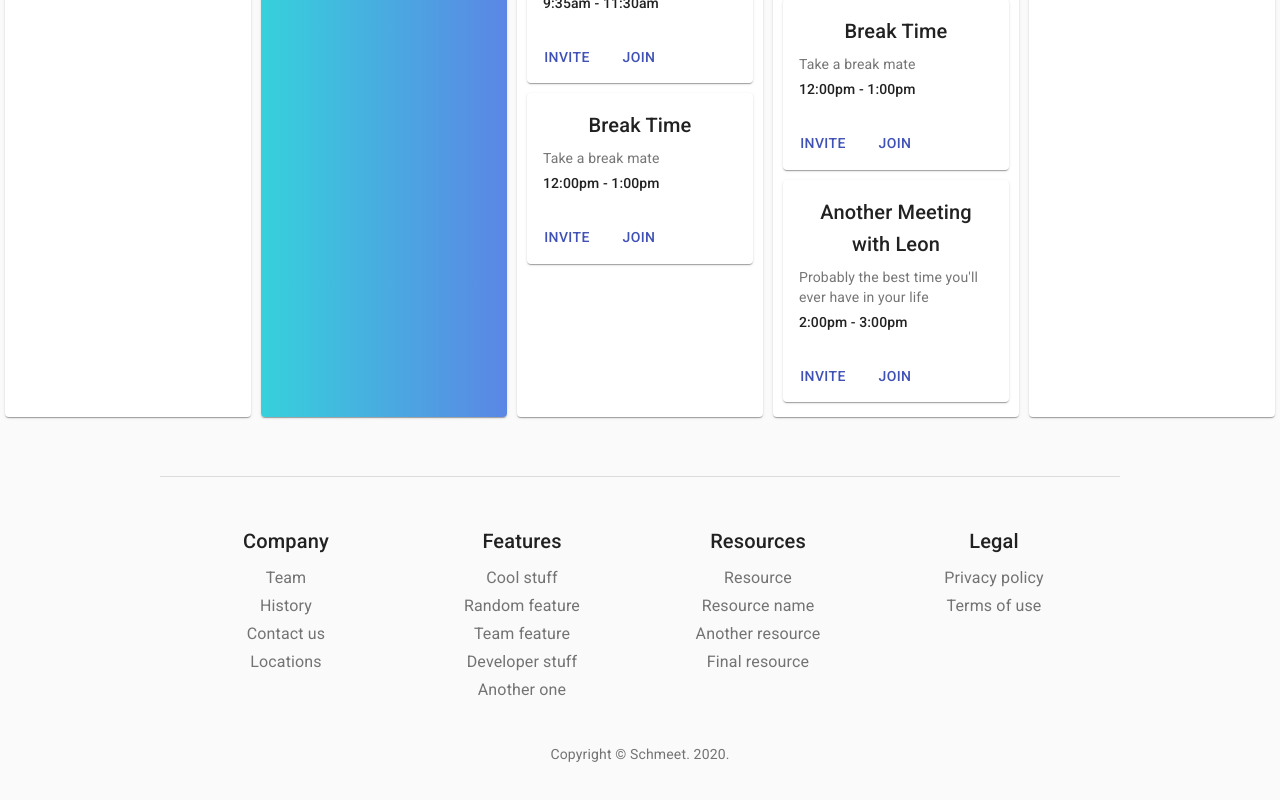
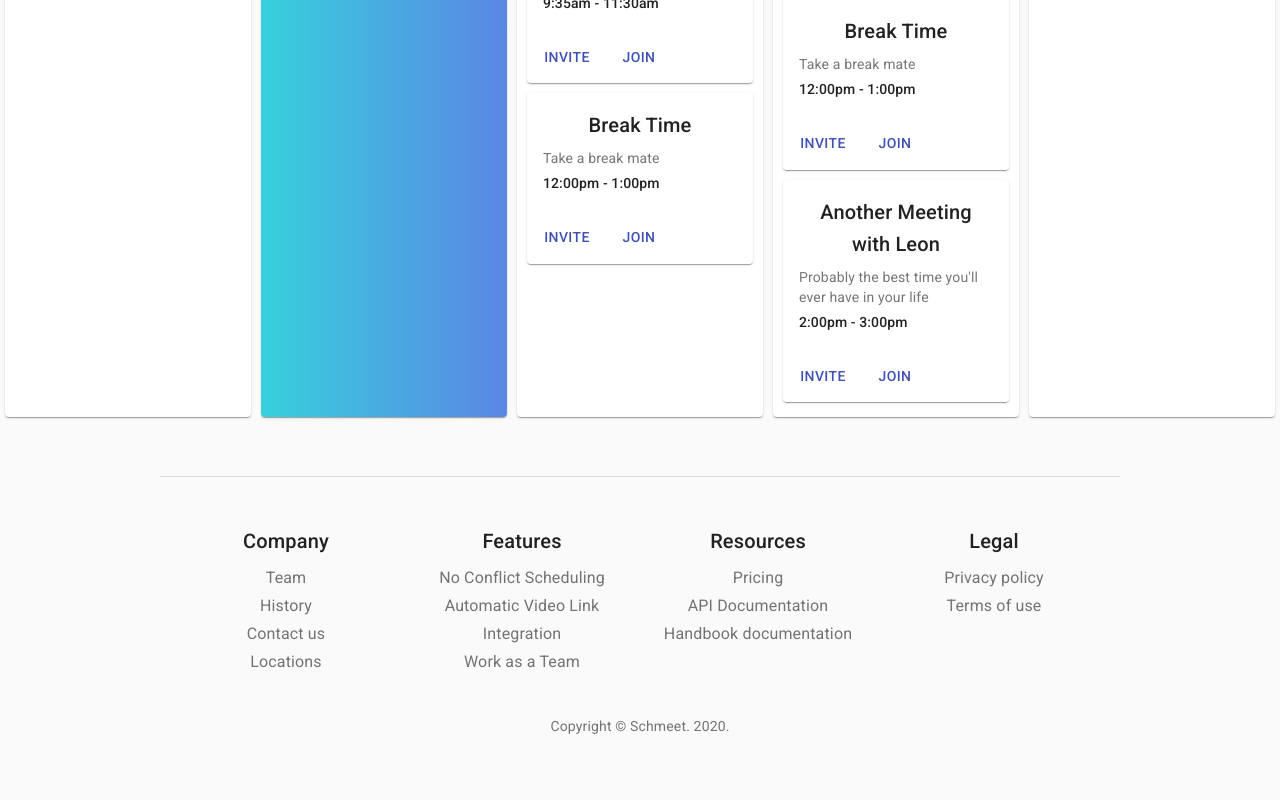
Before and after one commit to Alxjlv/schmeet-frontend, a React (Create React App) app in the folder schmeet-app/: page / in a window 1280 px wide. Shown: the part 480-1280 px from the top of the page. Built offline with nearby package versions, Linux system fonts and the light colour scheme.

Commit message:
Add footer

```diff
--- a/schmeet-app/src/components/Footer.jsx
+++ b/schmeet-app/src/components/Footer.jsx
@@ -1,14 +1,6 @@
 import React from "react";
-import AppBar from "@material-ui/core/AppBar";
-import Button from "@material-ui/core/Button";
-import Card from "@material-ui/core/Card";
-import CardActions from "@material-ui/core/CardActions";
-import CardContent from "@material-ui/core/CardContent";
-import CardHeader from "@material-ui/core/CardHeader";
 import CssBaseline from "@material-ui/core/CssBaseline";
 import Grid from "@material-ui/core/Grid";
-import StarIcon from "@material-ui/icons/StarBorder";
-import Toolbar from "@material-ui/core/Toolbar";
 import Typography from "@material-ui/core/Typography";
 import Link from "@material-ui/core/Link";
 import { makeStyles } from "@material-ui/core/styles";
@@ -75,45 +67,6 @@ const useStyles = makeStyles((theme) => ({
 	},
 }));
 
-const tiers = [
-	{
-		title: "Free",
-		price: "0",
-		description: [
-			"10 users included",
-			"2 GB of storage",
-			"Help center access",
-			"Email support",
-		],
-		buttonText: "Sign up for free",
-		buttonVariant: "outlined",
-	},
-	{
-		title: "Pro",
-		subheader: "Most popular",
-		price: "15",
-		description: [
-			"20 users included",
-			"10 GB of storage",
-			"Help center access",
-			"Priority email support",
-		],
-		buttonText: "Get started",
-		buttonVariant: "contained",
-	},
-	{
-		title: "Enterprise",
-		price: "30",
-		description: [
-			"50 users included",
-			"30 GB of storage",
-			"Help center access",
-			"Phone & email support",
-		],
-		buttonText: "Contact us",
-		buttonVariant: "outlined",
-	},
-];
 const footers = [
 	{
 		title: "Company",
@@ -122,21 +75,14 @@ const footers = [
 	{
 		title: "Features",
 		description: [
-			"Cool stuff",
-			"Random feature",
-			"Team feature",
-			"Developer stuff",
-			"Another one",
+			"No Conflict Scheduling",
+			"Automatic Video Link Integration",
+			"Work as a Team",
 		],
 	},
 	{
 		title: "Resources",
-		description: [
-			"Resource",
-			"Resource name",
-			"Another resource",
-			"Final resource",
-		],
+		description: ["Pricing", "API Documentation", "Handbook documentation"],
 	},
 	{
 		title: "Legal",
--- a/schmeet-app/src/components/NewMeeting.jsx
+++ b/schmeet-app/src/components/NewMeeting.jsx
@@ -27,7 +27,7 @@ function NewMeeting() {
 						id="title"
 						label="Title"
 						className="TextInput"
-						autoFocus="true"
+						autoFocus={true}
 					/>
 				</Grid>
 				<Grid item xs={12}>
```
